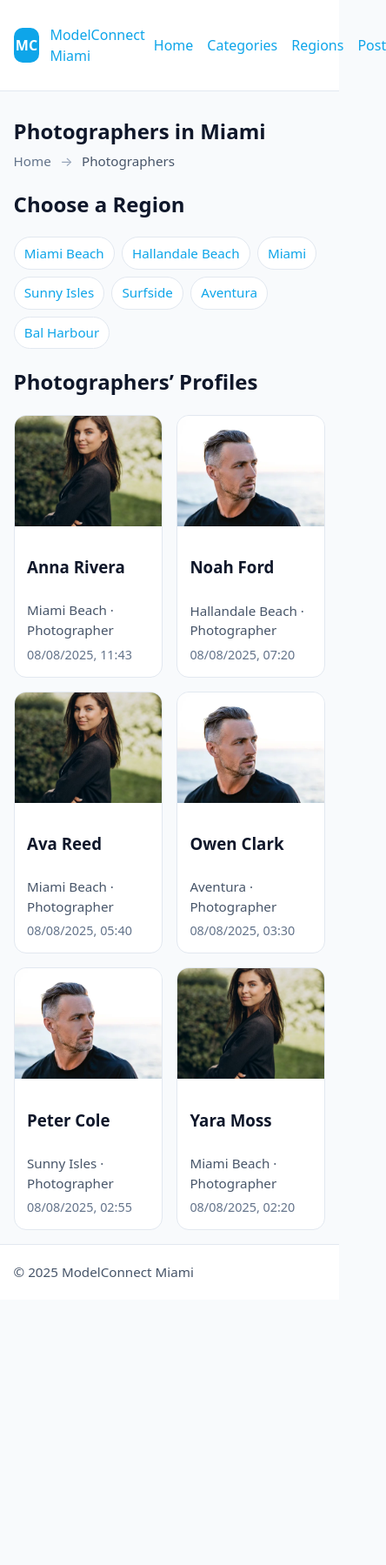
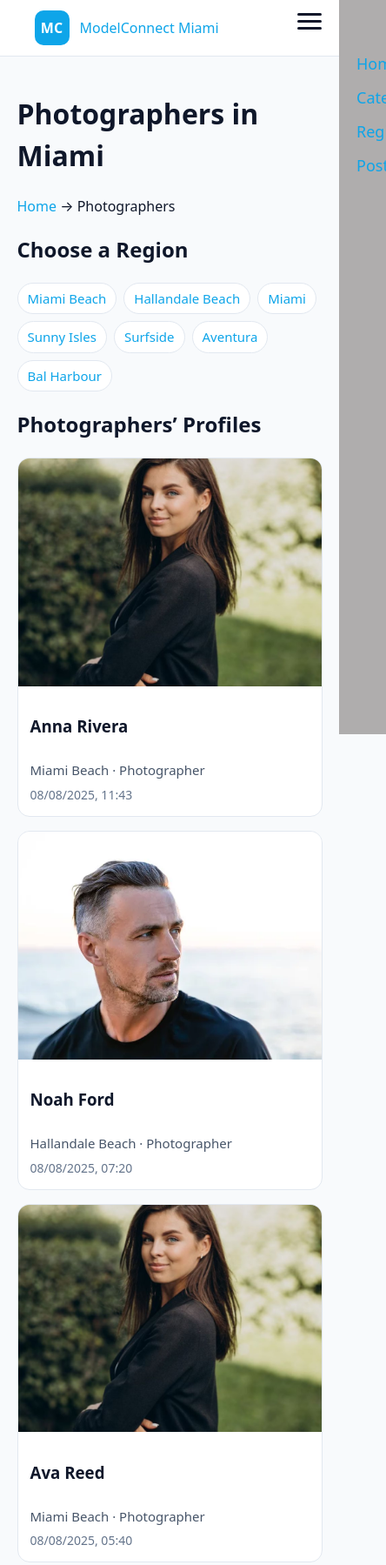
Before and after one commit to Xanadar0/Test-ModelConnect-Miami, a plain HTML site: page category.html in a window 390 px wide. Shown: the top 1799 px of the page at 87% size, 444 px wide, since content can reach past the window. Before the commit the page ends 1494 px from the top, so only its background shows below. Drawn offline with Linux system fonts and the light colour scheme.

Commit message:
Refactor header, card, and layout styles; add burger menu

```diff
--- a/category.html
+++ b/category.html
@@ -1,5 +1,4 @@
 <!DOCTYPE html>
-
 <html lang="en">
   <head>
     <meta charset="utf-8" />
@@ -10,12 +9,20 @@
 
   <body>
     <header class="header">
-      <div class="container header__bar">
+      <div class="container header-bar">
         <a class="brand" href="./index.html">
-          <span class="brand__logo" aria-hidden="true">MC</span>
-          <span class="brand__name">ModelConnect Miami</span>
+          <span class="brand-logo" aria-hidden="true">MC</span>
+          <span class="brand-name">ModelConnect Miami</span>
         </a>
-        <nav class="header__nav" aria-label="basic">
+
+        <input type="checkbox" id="burger-toggle" class="burger-checkbox" />
+        <label for="burger-toggle" class="burger">
+          <span></span>
+          <span></span>
+          <span></span>
+        </label>
+
+        <nav class="header-nav" aria-label="basic">
           <a href="./index.html">Home</a>
           <a href="./category.html">Categories</a>
           <a href="./region.html">Regions</a>
@@ -28,7 +35,7 @@
       <h1 class="page-title">Photographers in Miami</h1>
       <nav class="breadcrumb" aria-label="Breadcrumb">
         <a href="./index.html">Home</a>
-        <span class="breadcrumb__sep">→</span>
+        <span class="breadcrumb-sep">→</span>
         <span aria-current="page">Photographers</span>
       </nav>
 
@@ -47,9 +54,9 @@
 
       <section aria-labelledby="cards-cat">
         <h2 id="cards-cat">Photographers’ Profiles</h2>
-        <div class="grid grid--cards">
+        <div class="grid grid-cards">
           <article class="card">
-            <div class="card__media">
+            <div class="card-media">
               <img
                 src="./img/woman.jpg"
                 alt="Profile photo of Anna Rivera"
@@ -57,15 +64,15 @@
               />
             </div>
 
-            <div class="card__body">
-              <h3 class="card__title">Anna Rivera</h3>
-              <div class="card__meta">Miami Beach · Photographer</div>
-              <div class="card__time">08/08/2025, 11:43</div>
+            <div class="card-body">
+              <h3 class="card-title">Anna Rivera</h3>
+              <div class="card-meta">Miami Beach · Photographer</div>
+              <div class="card-time">08/08/2025, 11:43</div>
             </div>
           </article>
 
           <article class="card">
-            <div class="card__media">
+            <div class="card-media">
               <img
                 src="./img/man.jpg"
                 alt="Profile photo of Noah Ford"
@@ -73,15 +80,15 @@
               />
             </div>
 
-            <div class="card__body">
-              <h3 class="card__title">Noah Ford</h3>
-              <div class="card__meta">Hallandale Beach · Photographer</div>
-              <div class="card__time">08/08/2025, 07:20</div>
+            <div class="card-body">
+              <h3 class="card-title">Noah Ford</h3>
+              <div class="card-meta">Hallandale Beach · Photographer</div>
+              <div class="card-time">08/08/2025, 07:20</div>
             </div>
           </article>
 
           <article class="card">
-            <div class="card__media">
+            <div class="card-media">
               <img
                 src="./img/woman.jpg"
                 alt="Profile photo of Ava Reed"
@@ -89,55 +96,55 @@
               />
             </div>
 
-            <div class="card__body">
-              <h3 class="card__title">Ava Reed</h3>
-              <div class="card__meta">Miami Beach · Photographer</div>
-              <div class="card__time">08/08/2025, 05:40</div>
+            <div class="card-body">
+              <h3 class="card-title">Ava Reed</h3>
+              <div class="card-meta">Miami Beach · Photographer</div>
+              <div class="card-time">08/08/2025, 05:40</div>
             </div>
           </article>
 
           <article class="card">
-            <div class="card__media">
+            <div class="card-media">
               <img
                 src="./img/man.jpg"
                 alt="Profile photo of Owen Clark"
                 loading="lazy"
               />
             </div>
-            <div class="card__body">
-              <h3 class="card__title">Owen Clark</h3>
-              <div class="card__meta">Aventura · Photographer</div>
-              <div class="card__time">08/08/2025, 03:30</div>
+            <div class="card-body">
+              <h3 class="card-title">Owen Clark</h3>
+              <div class="card-meta">Aventura · Photographer</div>
+              <div class="card-time">08/08/2025, 03:30</div>
             </div>
           </article>
 
           <article class="card">
-            <div class="card__media">
+            <div class="card-media">
               <img
                 src="./img/man.jpg"
                 alt="Profile photo of Peter Cole"
                 loading="lazy"
               />
             </div>
-            <div class="card__body">
-              <h3 class="card__title">Peter Cole</h3>
-              <div class="card__meta">Sunny Isles · Photographer</div>
-              <div class="card__time">08/08/2025, 02:55</div>
+            <div class="card-body">
+              <h3 class="card-title">Peter Cole</h3>
+              <div class="card-meta">Sunny Isles · Photographer</div>
+              <div class="card-time">08/08/2025, 02:55</div>
             </div>
           </article>
 
           <article class="card">
-            <div class="card__media">
+            <div class="card-media">
               <img
                 src="./img/woman.jpg"
                 alt="Profile photo of Yara Moss"
                 loading="lazy"
               />
             </div>
-            <div class="card__body">
-              <h3 class="card__title">Yara Moss</h3>
-              <div class="card__meta">Miami Beach · Photographer</div>
-              <div class="card__time">08/08/2025, 02:20</div>
+            <div class="card-body">
+              <h3 class="card-title">Yara Moss</h3>
+              <div class="card-meta">Miami Beach · Photographer</div>
+              <div class="card-time">08/08/2025, 02:20</div>
             </div>
           </article>
         </div>
@@ -145,7 +152,7 @@
     </main>
 
     <footer class="footer">
-      <div class="container footer__inner">
+      <div class="container footer-inner">
         <span>© 2025 ModelConnect Miami</span>
       </div>
     </footer>
--- a/css/style.css
+++ b/css/style.css
@@ -1,9 +1,11 @@
 * {
   box-sizing: border-box;
 }
+
 html {
   scroll-behavior: smooth;
 }
+
 body {
   margin: 0;
   font-family: system-ui, -apple-system, Segoe UI, Roboto, Ubuntu, Cantarell,
@@ -11,37 +13,50 @@ body {
   color: #0f172a;
   background: #f8fafc;
   line-height: 1.5;
+  padding-top: 70px;
 }
+
 a {
   color: #0ea5e9;
   text-decoration: none;
 }
+
 a:hover {
   text-decoration: underline;
 }
 
 .container {
-  width: min(1120px, 92%);
+  width: 90%;
+  max-width: 1024px;
   margin-inline: auto;
-  padding-block: 1rem;
+  padding-block: 16px;
 }
-.header,
-.footer {
+
+/* Header */
+.header {
+  position: fixed;
+  top: 0;
+  left: 0;
+  width: 100%;
   background: white;
   border-bottom: 1px solid #e2e8f0;
+  z-index: 1000;
 }
-.footer {
-  border-top: 1px solid #e2e8f0;
-  border-bottom: none;
+
+.header-bar {
+  display: flex;
+  justify-content: space-between;
+  align-items: center;
+  padding: 12px 20px;
 }
 
 .brand {
   display: flex;
   align-items: center;
-  gap: 0.75rem;
-  padding-block: 0.75rem;
+  gap: 12px;
 }
-.brand__logo {
+
+.brand-logo {
   width: 40px;
   height: 40px;
   border-radius: 10px;
@@ -53,80 +68,93 @@ a:hover {
   font-weight: 700;
 }
 
-.header__nav {
+.header-nav {
   display: flex;
-  gap: 1rem;
-  align-items: center;
-}
-.header__bar {
-  display: flex;
-  justify-content: space-between;
-  align-items: center;
-}
-
-.page-title {
-  margin: 1rem 0 0.5rem;
-  font-size: clamp(1.5rem, 1.2rem + 1.2vw, 2.25rem);
-  line-height: 1.2;
-}
-.subtitle {
-  color: #475569;
-  margin-block: 0.25rem 1.5rem;
-}
-
-.breadcrumb {
-  font-size: 0.95rem;
-  color: #475569;
-  margin: 0.25rem 0 1rem;
-}
-.breadcrumb a {
-  color: #64748b;
-}
-.breadcrumb__sep {
-  margin-inline: 0.4rem;
-  color: #94a3b8;
+  flex-wrap: wrap;
+  gap: 12px;
 }
 
 .list-inline {
   display: flex;
   flex-wrap: wrap;
-  gap: 0.5rem;
+  gap: 8px;
   padding: 0;
   list-style: none;
   margin: 0;
 }
+
 .chip {
   display: inline-block;
   border: 1px solid #e2e8f0;
   background: white;
-  padding: 0.4rem 0.7rem;
+  padding: 6px 11px;
   border-radius: 999px;
-  font-size: 0.95rem;
+  font-size: 15px;
+  cursor: pointer;
 }
-.chip--active {
+
+.chip-active {
   background: #e0f2fe;
   border-color: #bae6fd;
 }
 
+.burger-checkbox {
+  position: absolute;
+  visibility: hidden;
+}
+
+.burger {
+  display: none;
+  width: 28px;
+  height: 20px;
+  cursor: pointer;
+  position: relative;
+  z-index: 1001;
+}
+
+.burger span {
+  display: block;
+  height: 3px;
+  width: 100%;
+  background: #0f172a;
+  border-radius: 2px;
+  margin-bottom: 5px;
+  transition: 0.3s;
+}
+
+.burger-checkbox:checked + .burger span:nth-child(1) {
+  transform: rotate(45deg) translate(4px, 7px);
+}
+
+.burger-checkbox:checked + .burger span:nth-child(2) {
+  opacity: 0;
+}
+
+.burger-checkbox:checked + .burger span:nth-child(3) {
+  transform: rotate(-45deg) translate(4px, -7px);
+}
+
 .grid {
   display: grid;
-  gap: 1rem;
+  gap: 16px;
 }
-.grid--cards {
-  grid-template-columns: repeat(2, 1fr);
+
+.grid-cards {
+  grid-template-columns: 1fr;
 }
-@media (min-width: 640px) {
-  .grid--cards {
+
+@media (min-width: 900px) {
+  .grid-cards {
     grid-template-columns: repeat(3, 1fr);
   }
 }
-@media (min-width: 1024px) {
-  .grid--cards {
+
+@media (min-width: 1200px) {
+  .grid-cards {
     grid-template-columns: repeat(4, 1fr);
   }
 }
 
-/* Card */
 .card {
   background: white;
   border: 1px solid #e2e8f0;
@@ -136,52 +164,60 @@ a:hover {
   flex-direction: column;
   transition: transform 0.2s ease, box-shadow 0.2s ease;
 }
+
 .card:hover {
   transform: translateY(-2px);
   box-shadow: 0 6px 24px rgba(2, 6, 23, 0.06);
 }
-.card__media {
+
+.card-media {
   aspect-ratio: 4/3;
   background: #e2e8f0;
   overflow: hidden;
 }
-.card__media img {
+
+.card-media img {
   width: 100%;
   height: 100%;
   object-fit: cover;
   display: block;
 }
 
-.card__body {
-  padding: 0.9rem;
+.card-body {
+  padding: 14px;
   display: grid;
-  gap: 0.35rem;
+  gap: 6px;
 }
-.card__title {
+
+.card-title {
   font-weight: 700;
 }
-.card__meta {
+
+.card-meta {
   color: #475569;
-  font-size: 0.95rem;
+  font-size: 15px;
 }
-.card__time {
+
+.card-time {
   color: #64748b;
-  font-size: 0.9rem;
+  font-size: 14px;
 }
 
 .profile {
   display: grid;
-  gap: 1.2rem;
+  gap: 19px;
 }
+
 @media (min-width: 900px) {
   .profile {
     grid-template-columns: 1.6fr 1fr;
     align-items: start;
   }
 }
+
 .gallery {
   display: grid;
-  gap: 0.75rem;
+  gap: 12px;
   grid-template-columns: 1fr;
 }
 
@@ -191,54 +227,104 @@ a:hover {
   border-radius: 10px;
   display: block;
 }
-.profile__panel {
+
+.profile-panel {
   background: white;
   border: 1px solid #e2e8f0;
   border-radius: 14px;
-  padding: 1rem;
+  padding: 16px;
   display: grid;
-  gap: 0.6rem;
+  gap: 10px;
 }
+
 .meta {
   display: grid;
-  gap: 0.3rem;
+  gap: 5px;
   color: #334155;
 }
+
 .btn {
   display: inline-block;
   background: #0ea5e9;
   color: white;
   border: 0;
-  padding: 0.75rem 1rem;
+  padding: 12px 16px;
   border-radius: 10px;
   cursor: pointer;
   text-align: center;
   font-weight: 600;
 }
-.btn:focus {
-  outline: 2px solid #93c5fd;
-  outline-offset: 2px;
+
+.footer {
+  background: white;
+  border-top: 1px solid #e2e8f0;
+  padding-block: 20px;
 }
 
-.footer__inner {
-  padding-block: 1.25rem;
+.footer-inner {
   color: #475569;
-  font-size: 0.95rem;
+  font-size: 15px;
   display: flex;
   justify-content: space-between;
-  gap: 1rem;
+  gap: 16px;
   flex-wrap: wrap;
 }
-.footer__links {
+
+.footer-links {
   display: flex;
-  gap: 1rem;
+  gap: 16px;
 }
 
 .visually-hidden {
-  position: absolute !important;
+  position: absolute;
   height: 1px;
   width: 1px;
   overflow: hidden;
-  clip: rect(1px, 1px, 1px, 1px);
+  clip: rect(0 0 0 0);
   white-space: nowrap;
+  border: 0;
+  padding: 0;
+  margin: -1px;
 }
+
+@media (max-width: 768px) {
+  .burger {
+    display: block;
+    position: fixed;
+    top: 15px;
+    right: 20px;
+    width: 28px;
+    height: 20px;
+    z-index: 1001;
+    cursor: pointer;
+  }
+
+  .header-nav {
+    position: fixed;
+    top: 0;
+    right: 0;
+    width: 250px;
+    height: 100vh;
+    flex-direction: column;
+    justify-content: flex-start;
+    align-items: flex-start;
+    background: rgb(175, 173, 173);
+    transform: translateX(100%);
+    transition: transform 0.3s ease;
+    z-index: 1000;
+    padding-top: 60px;
+    padding-left: 20px;
+    text-align: left;
+    overflow-y: auto;
+  }
+
+  .burger-checkbox:checked ~ .header-nav {
+    transform: translateX(0);
+  }
+
+  .header-nav a {
+    white-space: nowrap;
+    color: #0ea5e9;
+    font-size: 18px;
+  }
+}
```
Also changed, not shown: index.html (+134 -127 lines), post.html (+20 -11 lines), region.html (+35 -27 lines), img/logo.svg (added).
